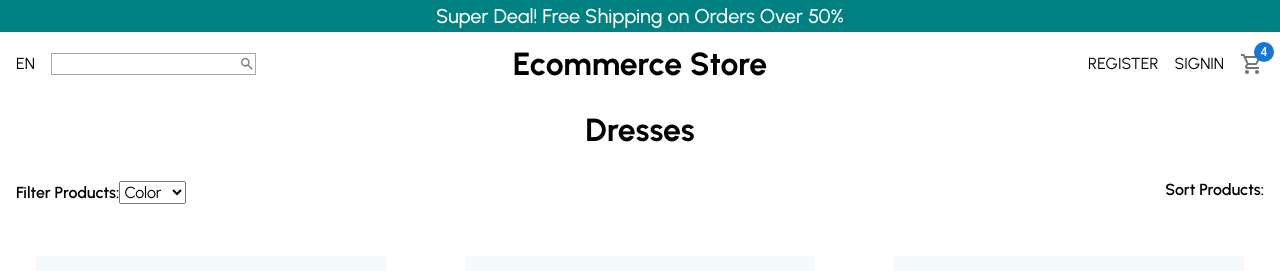
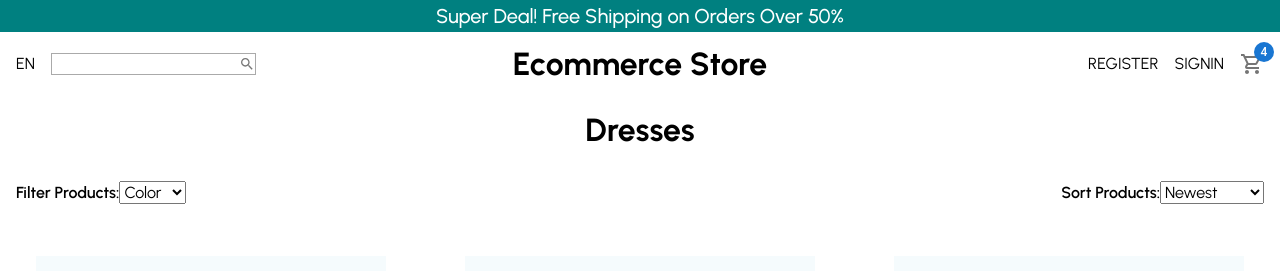
Before and after one commit to adarraji/react-shop, a React (Create React App) app: page / in a window 1280 px wide. Shown: the top 271 px of the page. Built offline with nearby package versions, Linux system fonts and the light colour scheme.

Commit message:
added sort filter and options

```diff
--- a/src/pages/ProductList/ProductList.js
+++ b/src/pages/ProductList/ProductList.js
@@ -27,6 +27,11 @@ const ProductList = () => {
                 </div>
                 <div className="ma3">
                     <span className="f5 fw6">Sort Products:</span>
+                    <select name="sort" id="sort" defaultValue={"newest"}>
+                        <option value="newest">Newest</option>
+                        <option value="price-asc">Price (asc)</option>
+                        <option value="prrice-desc">Price (desc)</option>
+                    </select>
                 </div>
             </div>
             <Products />
```
